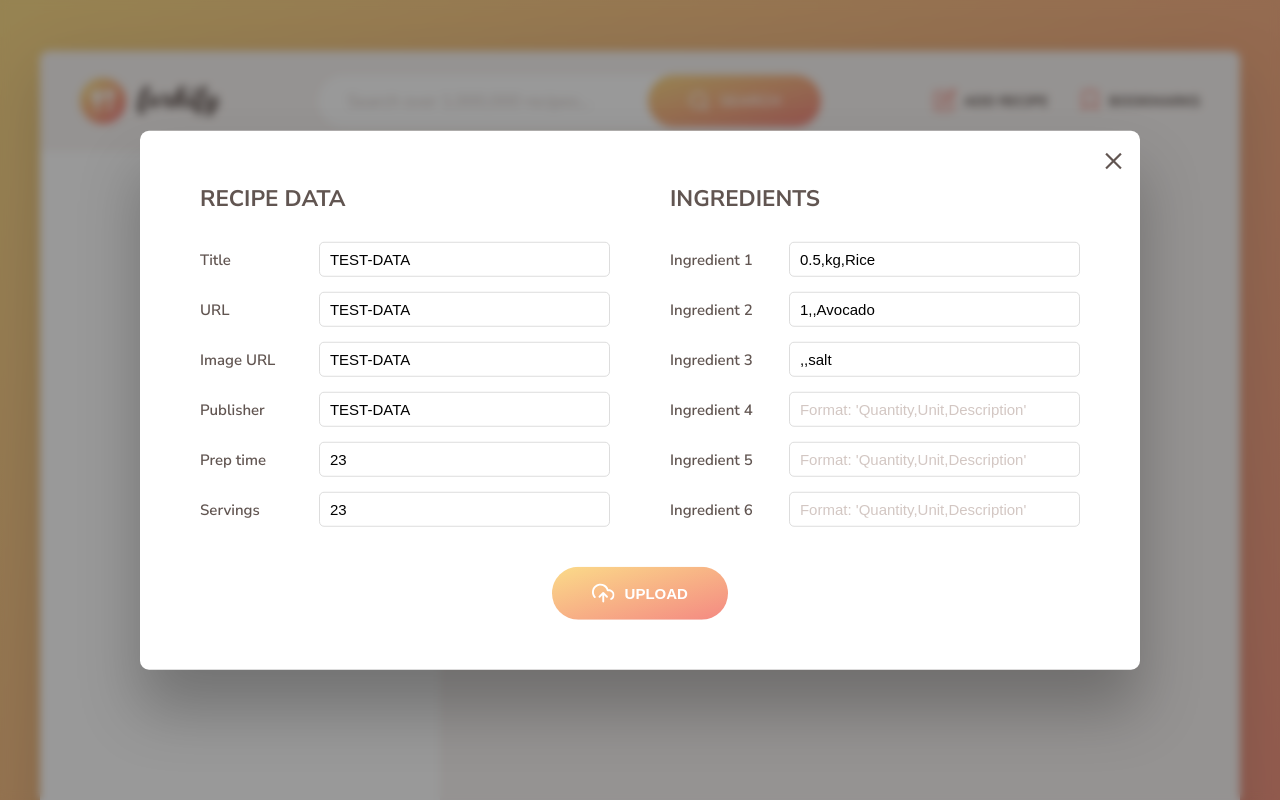
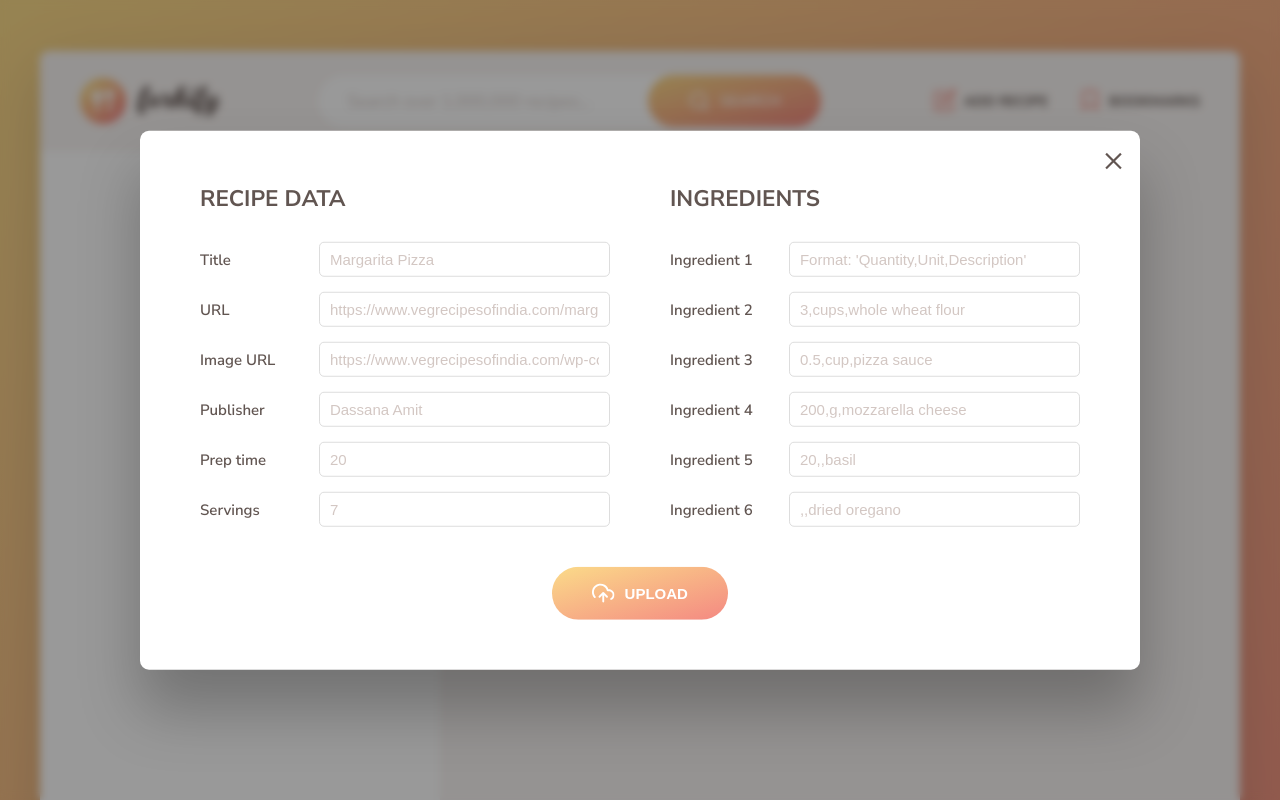
Before and after one commit to karthickeyan-dev/Forkify, a website built with Parcel: page index.html in a window 1280 px wide. Both pictures are taken after a click on the button "ADD RECIPE". Shown: the top 800 px of the page. Built offline with nearby package versions, Linux system fonts and the light colour scheme.

Commit message:
feat: update add recipe form; enhance input placeholders and refactor window toggle methods

```diff
--- a/index.html
+++ b/index.html
@@ -259,63 +259,76 @@
     <div class="add-recipe-window hidden">
       <button class="btn--close-modal">&times;</button>
       <form class="upload">
-        <div class="upload__column">
+        <!-- <div class="upload__column">
           <h3 class="upload__heading">Recipe data</h3>
           <label>Title</label>
-          <input value="TEST-DATA" required name="title" type="text" />
+          <input
+            placeholder="Margarita Pizza "
+            required
+            name="title"
+            type="text"
+          />
           <label>URL</label>
-          <input value="TEST-DATA" required name="sourceURL" type="text" />
+          <input
+            placeholder="https://www.vegrecipesofindia.com/margherita-pizza-recipe/"
+            required
+            name="sourceURL"
+            type="text"
+          />
           <label>Image URL</label>
-          <input value="TEST-DATA" required name="image" type="text" />
+          <input
+            placeholder="https://www.vegrecipesofindia.com/wp-content/uploads/2020/12/margherita-pizza-4.jpg"
+            required
+            name="image"
+            type="text"
+          />
           <label>Publisher</label>
-          <input value="TEST-DATA" required name="publisher" type="text" />
+          <input
+            placeholder="Dassana Amit"
+            required
+            name="publisher"
+            type="text"
+          />
           <label>Prep time</label>
-          <input value="23" required name="cookingTime" type="number" />
+          <input placeholder="20" required name="cookingTime" type="number" />
           <label>Servings</label>
-          <input value="23" required name="servings" type="number" />
+          <input placeholder="7" required name="servings" type="number" />
         </div>
 
         <div class="upload__column">
           <h3 class="upload__heading">Ingredients</h3>
           <label>Ingredient 1</label>
           <input
-            value="0.5,kg,Rice"
+            placeholder="Format: 'Quantity,Unit,Description'"
             type="text"
-            required
             name="ingredient-1"
-            placeholder="Format: 'Quantity,Unit,Description'"
           />
           <label>Ingredient 2</label>
           <input
-            value="1,,Avocado"
+            placeholder="3,cups,whole wheat flour"
             type="text"
+            required
             name="ingredient-2"
-            placeholder="Format: 'Quantity,Unit,Description'"
           />
           <label>Ingredient 3</label>
           <input
-            value=",,salt"
+            placeholder="0.5,cup,pizza sauce"
             type="text"
             name="ingredient-3"
-            placeholder="Format: 'Quantity,Unit,Description'"
           />
           <label>Ingredient 4</label>
           <input
+            placeholder="200,g,mozzarella cheese"
             type="text"
             name="ingredient-4"
-            placeholder="Format: 'Quantity,Unit,Description'"
           />
           <label>Ingredient 5</label>
-          <input
-            type="text"
-            name="ingredient-5"
-            placeholder="Format: 'Quantity,Unit,Description'"
-          />
+          <input type="text" name="ingredient-5" placeholder="20,,basil" />
           <label>Ingredient 6</label>
           <input
+            placeholder=",,dried oregano"
             type="text"
             name="ingredient-6"
-            placeholder="Format: 'Quantity,Unit,Description'"
           />
         </div>
 
@@ -324,7 +337,7 @@
             <use href="src/img/icons.svg#icon-upload-cloud"></use>
           </svg>
           <span>Upload</span>
-        </button>
+        </button> -->
       </form>
     </div>
   </body>
--- a/src/js/config.js
+++ b/src/js/config.js
@@ -1,4 +1,4 @@
 export const API_URL = 'https://forkify-api.jonas.io/api/v2/recipes/';
 export const TIMEOUT_SEC = 10;
 export const RES_PER_PAGE = 10;
-export const KEY = '2303905c-770b-4550-a1fb-b0049cd8ac37';
+export const KEY = '277fdc4f-2e3c-4b19-bcbe-d5c4311f3374';
--- a/src/js/view/addRecipeView.js
+++ b/src/js/view/addRecipeView.js
@@ -15,18 +15,24 @@ class AddRecipeView extends View {
     this._addHandlerHideWindow();
   }
 
-  _toggleWindow() {
-    this._window.classList.toggle('hidden');
-    this._overlay.classList.toggle('hidden');
+  _showWindow() {
+    this.renderUploadForm();
+    this._window.classList.remove('hidden');
+    this._overlay.classList.remove('hidden');
+  }
+
+  _hideWindow() {
+    this._window.classList.add('hidden');
+    this._overlay.classList.add('hidden');
   }
 
   _addHandlerShowWindow() {
-    this._btnOpen.addEventListener('click', this._toggleWindow.bind(this));
+    this._btnOpen.addEventListener('click', this._showWindow.bind(this));
   }
 
   _addHandlerHideWindow() {
-    this._btnClose.addEventListener('click', this._toggleWindow.bind(this));
-    this._overlay.addEventListener('click', this._toggleWindow.bind(this));
+    this._btnClose.addEventListener('click', this._hideWindow.bind(this));
+    this._overlay.addEventListener('click', this._hideWindow.bind(this));
   }
 
   _addHandlerUpload(handler) {
@@ -38,6 +44,94 @@ class AddRecipeView extends View {
       handler(data);
     });
   }
+
+  renderUploadForm() {
+    const markup = `
+    <form class="upload">
+      <div class="upload__column">
+        <h3 class="upload__heading">Recipe data</h3>
+        <label>Title</label>
+        <input
+          placeholder="Margarita Pizza "
+          required
+          name="title"
+          type="text"
+        />
+        <label>URL</label>
+        <input
+          placeholder="https://www.vegrecipesofindia.com/margherita-pizza-recipe/"
+          required
+          name="sourceURL"
+          type="text"
+        />
+        <label>Image URL</label>
+        <input
+          placeholder="https://www.vegrecipesofindia.com/wp-content/uploads/2020/12/margherita-pizza-4.jpg"
+          required
+          name="image"
+          type="text"
+        />
+        <label>Publisher</label>
+        <input
+          placeholder="Dassana Amit"
+          required
+          name="publisher"
+          type="text"
+        />
+        <label>Prep time</label>
+        <input placeholder="20" required name="cookingTime" type="number" />
+        <label>Servings</label>
+        <input placeholder="7" required name="servings" type="number" />
+      </div>
+
+      <div class="upload__column">
+        <h3 class="upload__heading">Ingredients</h3>
+        <label>Ingredient 1</label>
+        <input
+          placeholder="Format: 'Quantity,Unit,Description'"
+          type="text"
+          name="ingredient-1"
+        />
+        <label>Ingredient 2</label>
+        <input
+          placeholder="3,cups,whole wheat flour"
+          type="text"
+          required
+          name="ingredient-2"
+        />
+        <label>Ingredient 3</label>
+        <input
+          placeholder="0.5,cup,pizza sauce"
+          type="text"
+          name="ingredient-3"
+        />
+        <label>Ingredient 4</label>
+        <input
+          placeholder="200,g,mozzarella cheese"
+          type="text"
+          name="ingredient-4"
+        />
+        <label>Ingredient 5</label>
+        <input type="text" name="ingredient-5" placeholder="20,,basil" />
+        <label>Ingredient 6</label>
+        <input
+          placeholder=",,dried oregano"
+          type="text"
+          name="ingredient-6"
+        />
+      </div>
+
+      <button class="btn upload__btn">
+        <svg>
+          <use href="src/img/icons.svg#icon-upload-cloud"></use>
+        </svg>
+        <span>Upload</span>
+      </button>
+    </form>
+    `;
+    this._clear();
+    this._parentEl.insertAdjacentHTML('afterbegin', markup);
+  }
 }
 
 export default new AddRecipeView();
```
